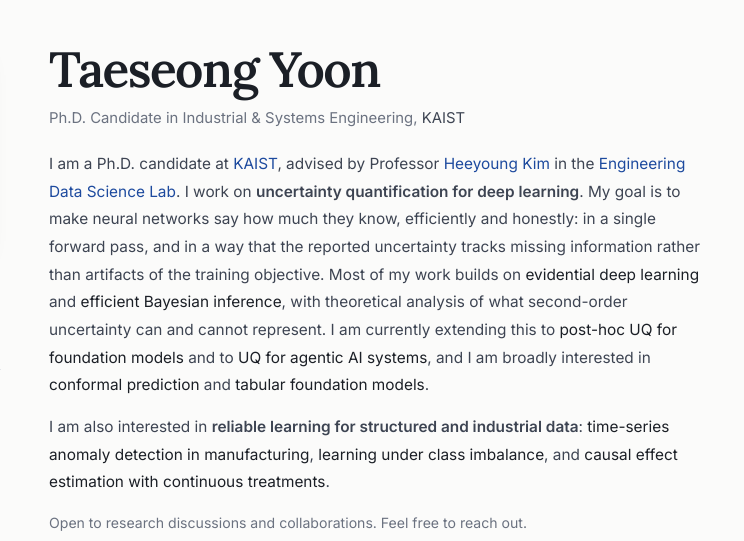
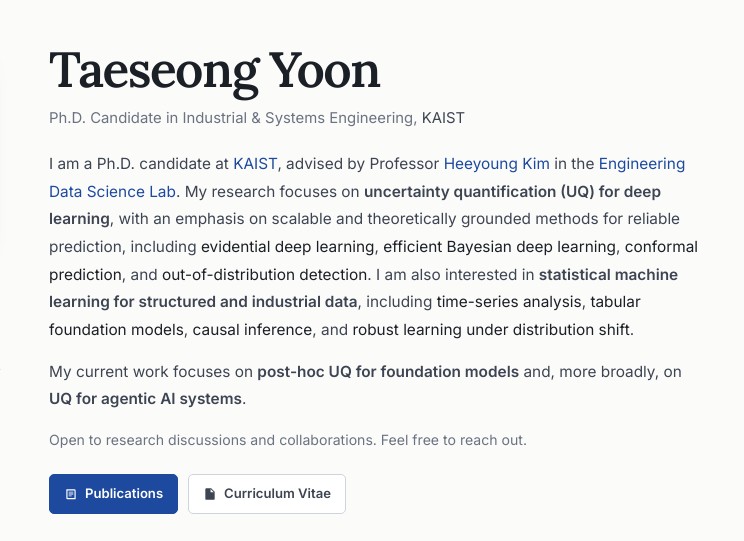
Before and after one commit to TaeseongYoon/TaeseongYoon.github.io, a plain HTML site: page index.html in a window 1280 px wide. Shown: the part 76-617 px from the top of the page, 377-1121 px from the left. Drawn offline with Linux system fonts and the light colour scheme.

Commit message:
Add files via upload

```diff
--- a/index.html
+++ b/index.html
@@ -64,18 +64,17 @@
 I am a Ph.D. candidate at <a href="https://kaist.ac.kr">KAIST</a>, advised by
 Professor <a href="https://eds.kaist.ac.kr/">Heeyoung Kim</a> in the
 <a href="https://eds.kaist.ac.kr/">Engineering Data Science Lab</a>.
-I work on <strong>uncertainty quantification for deep learning</strong>. My goal is to make neural
-networks say how much they know, efficiently and honestly: in a single forward pass, and in a way that
-the reported uncertainty tracks missing information rather than artifacts of the training objective.
-Most of my work builds on <em>evidential deep learning</em> and <em>efficient Bayesian inference</em>,
-with theoretical analysis of what second-order uncertainty can and cannot represent. I am currently
-extending this to <em>post-hoc UQ for foundation models</em> and to <em>UQ for agentic AI systems</em>,
-and I am broadly interested in <em>conformal prediction</em> and <em>tabular foundation models</em>.
+My research focuses on <strong>uncertainty quantification (UQ) for deep learning</strong>,
+with an emphasis on scalable and theoretically grounded methods for reliable prediction,
+including <em>evidential deep learning</em>, <em>efficient Bayesian deep learning</em>,
+<em>conformal prediction</em>, and <em>out-of-distribution detection</em>.
+I am also interested in <strong>statistical machine learning for structured and industrial data</strong>,
+including <em>time-series analysis</em>, <em>tabular foundation models</em>,
+<em>causal inference</em>, and <em>robust learning under distribution shift</em>.
 </p>
 <p>
-I am also interested in <strong>reliable learning for structured and industrial data</strong>:
-<em>time-series anomaly detection in manufacturing</em>, <em>learning under class imbalance</em>,
-and <em>causal effect estimation with continuous treatments</em>.
+My current work focuses on <strong>post-hoc UQ for foundation models</strong> and, more broadly,
+on <strong>UQ for agentic AI systems</strong>.
 </p>
 <p class="open-to">Open to research discussions and collaborations. Feel free to reach out.</p>
 <div class="cv-cta">
@@ -209,7 +208,7 @@ Curriculum Vitae
 <div class="paper-body">
 <div class="tag-row"><span class="tpill">Uncertainty quantification</span><span class="spill spill-review">Under review</span></div>
 <h4>Separating Prediction from Epistemic Uncertainty in Evidential Deep Learning</h4>
-<p class="authors"><strong>Taeseong Yoon</strong>, Heeyoung Kim</p>
+<p class="authors"><strong>Taeseong Yoon</strong>, Seungjun Choi, Heeyoung Kim</p>
 <span class="venue-text">Submitted to <em>ICLR 2027</em></span>
 <div class="links"><a href="https://openreview.net/forum?id=2tj7pEeVNZ">OpenReview</a></div>
 </div>
```
Also changed, not shown: cv.html (+3 -3 lines).
